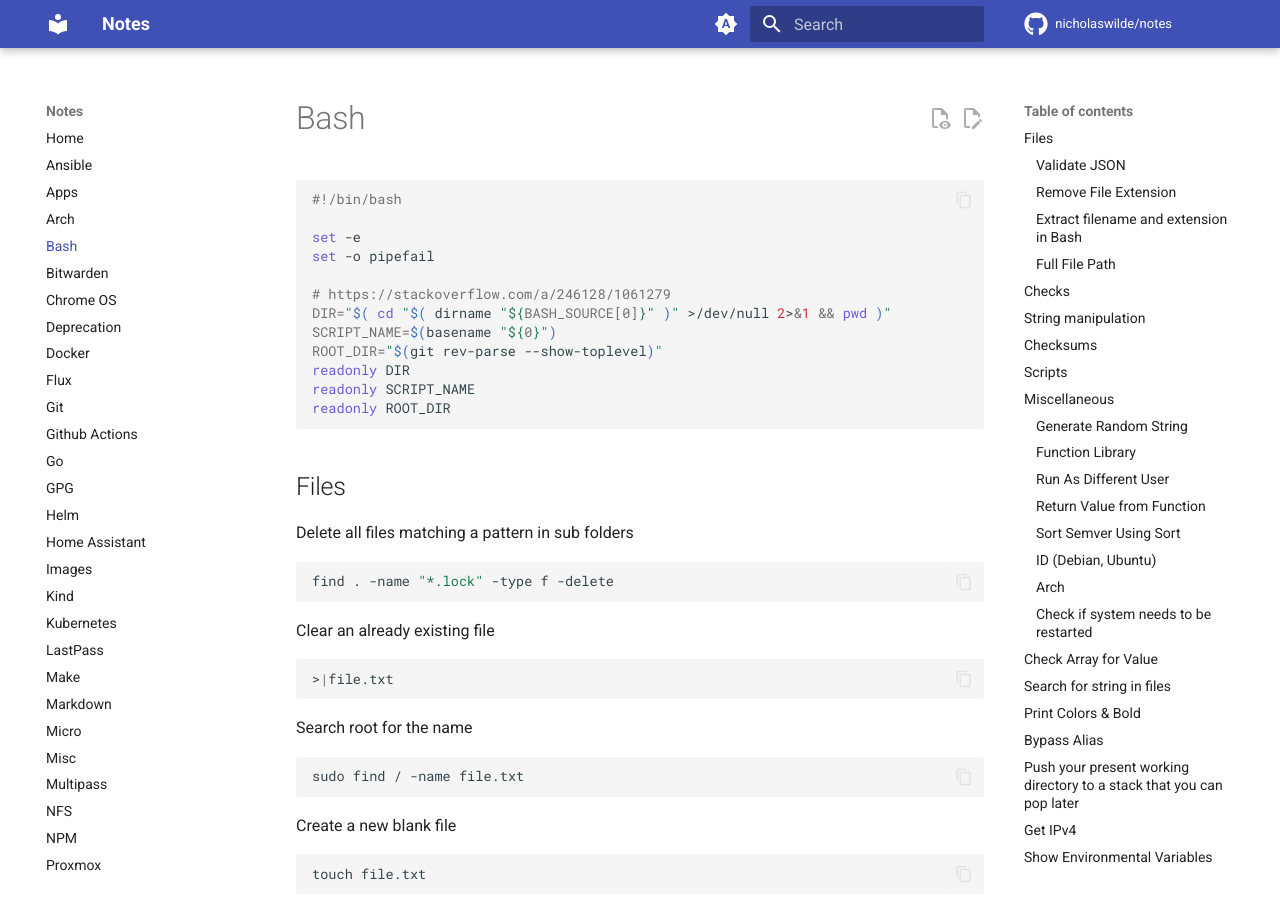
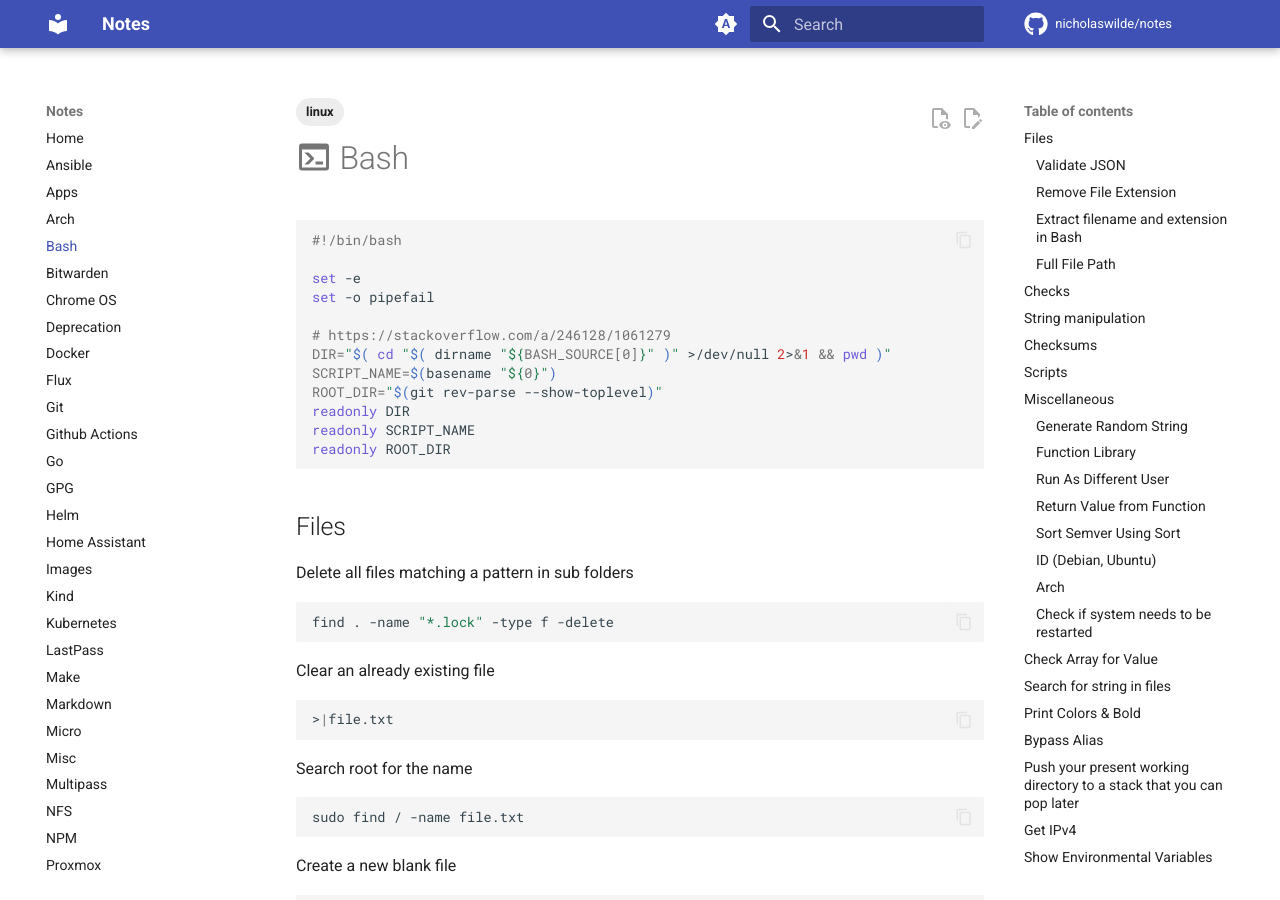
Before and after one commit to nicholaswilde/notes, an MkDocs documentation site: the page built from docs/bash.md, in a window 1280 px wide and 900 px high. Built offline with MkDocs 1.6.1 and Material for MkDocs 9.7.7, drawn with Linux system fonts in a browser that asks for light colours; comment, search, counter and statistics services are not loaded.

Commit message:
Update bash.md

````diff
--- a/docs/bash.md
+++ b/docs/bash.md
@@ -1,4 +1,8 @@
-# Bash
+---
+tags:
+  - linux
+---
+# :material-console: Bash
 
 ```bash
 #!/bin/bash
````
